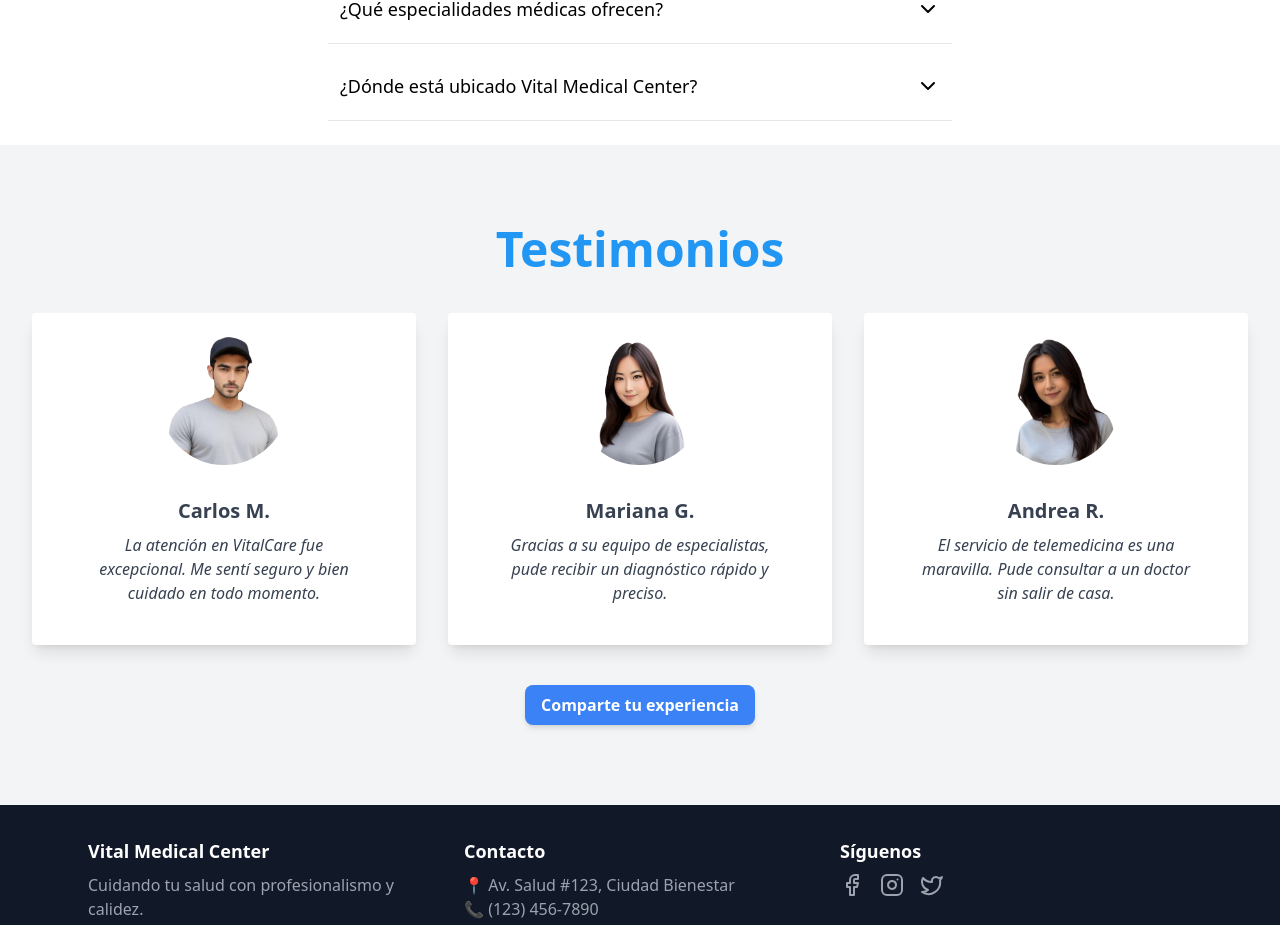
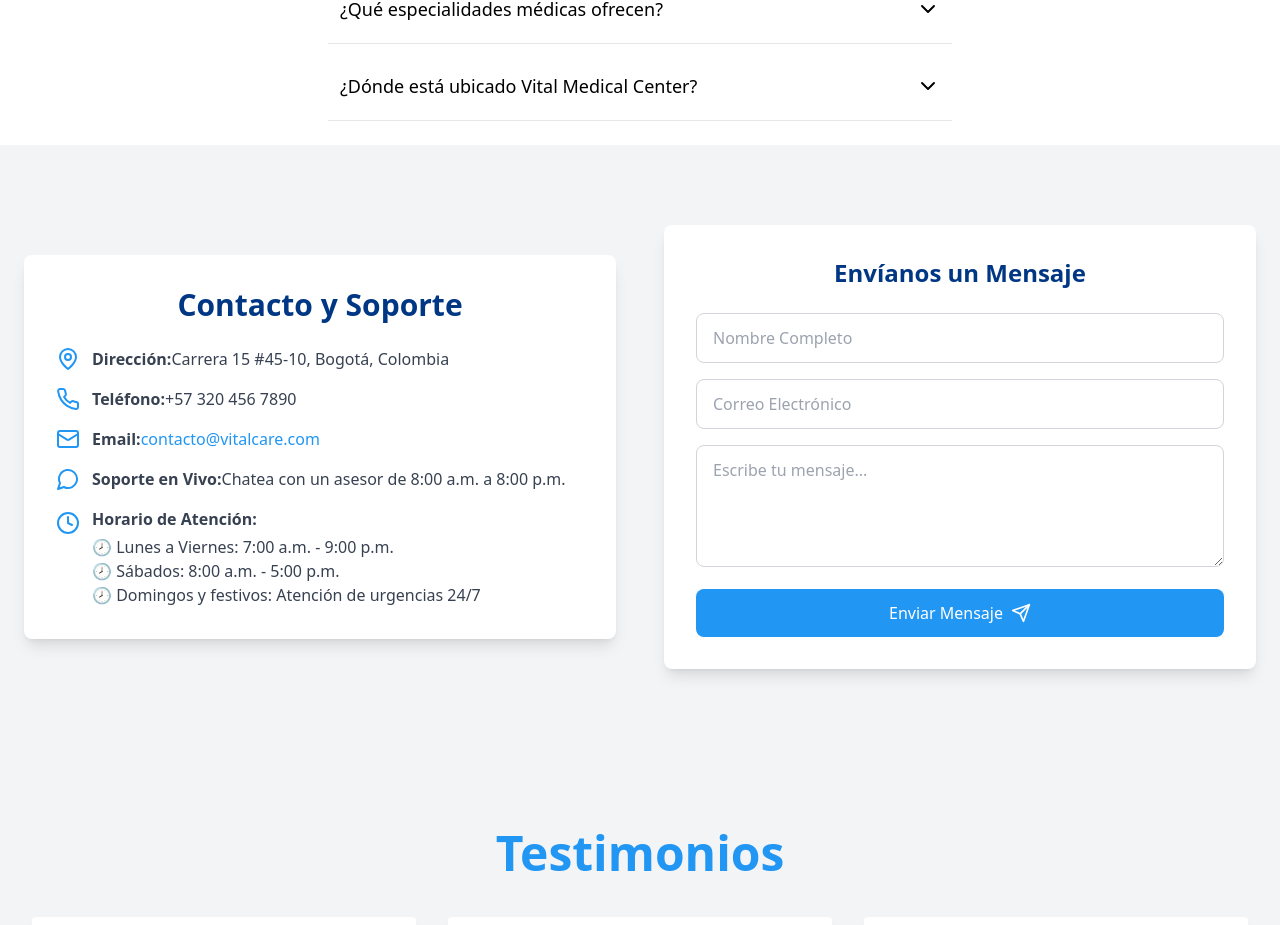
Before and after one commit to bytexsoftware/VitalCare-Medical-Center-Page, a React (Vite) app: page / in a window 1280 px wide. Shown: the part 4090-5015 px from the top of the page. Built offline with nearby package versions, Linux system fonts and the light colour scheme.

Commit message:
seccion contact agregada

```diff
--- a/src/App.tsx
+++ b/src/App.tsx
@@ -7,6 +7,7 @@ import Testimonials from './components/Testimonials/Testimonials';
 import ServiciosMedicos from './components/ServiciosMedicos/ServiciosMedicos';
 import PreguntasFrecuentes from './components/PreguntasFrecuentes/PreguntasFrecuentes';
 import Footer from './components/Footer/Footer';
+import Contact from './components/Contact/Contact';
 
 
 
@@ -20,6 +21,7 @@ function App() {
       <Security />
       <PricingPlans />
       <PreguntasFrecuentes />
+      <Contact />
       <Testimonials />
       <Footer />
     </div>
```
